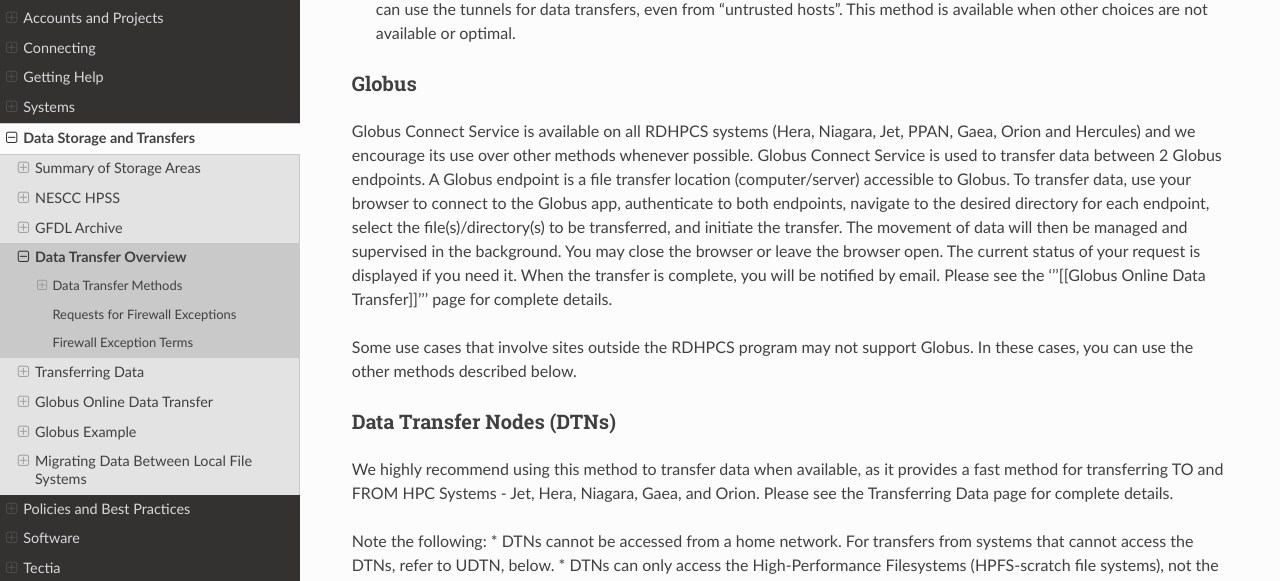
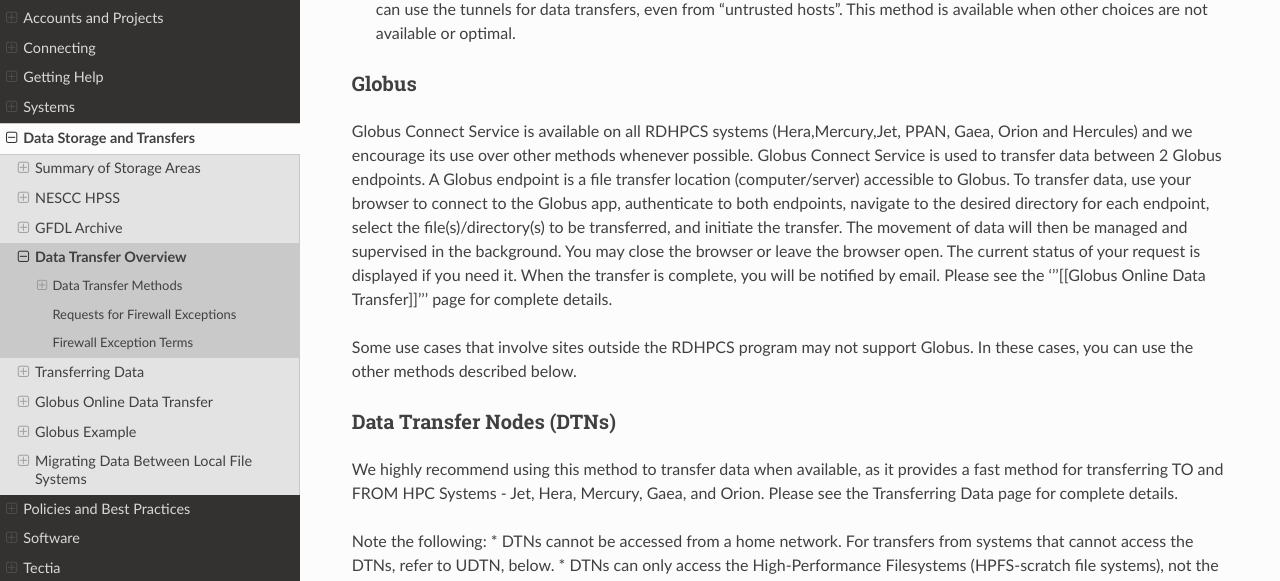
Before and after one commit to NOAA-RDHPCS/noaa-rdhpcs.github.io, a Sphinx documentation site: the page built from source/data/data_transfer_overview.rst, in a window 1280 px wide and 900 px high, scrolled down 610 px. Shown: the part 136-717 px from the top of the window. Built offline with Sphinx 7.4.7 and the Read the Docs theme 3.1.0, drawn with Linux system fonts in a browser that asks for light colours; pages that are not in the unit, such as notebooks, are missing from menus.

Commit message:
niagara changes to Data Transfer and Storage sections

```diff
--- a/source/data/data_transfer_overview.rst
+++ b/source/data/data_transfer_overview.rst
@@ -48,20 +48,18 @@ Data Transfer Methods
 Globus
 ------
 
-Globus Connect Service is available on all RDHPCS systems (Hera,
-Niagara, Jet, PPAN, Gaea, Orion and Hercules) and we encourage its use
-over other methods whenever possible. Globus Connect Service is used
-to transfer data between 2 Globus endpoints. A Globus endpoint is a
-file transfer location (computer/server) accessible to Globus. To
-transfer data, use your browser to connect to the Globus app,
-authenticate to both endpoints, navigate to the desired directory for
-each endpoint, select the file(s)/directory(s) to be transferred, and
-initiate the transfer.  The movement of data will then be managed and
-supervised in the background. You may close the browser or leave the
-browser open. The current status of your request is displayed if you
-need it. When the transfer is complete, you will be notified by email.
-Please see the '''[[Globus Online Data Transfer]]''' page for complete
-details.
+Globus Connect Service is available on all RDHPCS systems (Hera,Mercury,Jet,
+PPAN, Gaea, Orion and Hercules) and we encourage its use over other methods
+whenever possible. Globus Connect Service is used to transfer data between 2
+Globus endpoints. A Globus endpoint is a file transfer location
+(computer/server) accessible to Globus. To transfer data, use your browser to
+connect to the Globus app, authenticate to both endpoints, navigate to the
+desired directory for each endpoint, select the file(s)/directory(s) to be
+transferred, and initiate the transfer.  The movement of data will then be
+managed and supervised in the background. You may close the browser or leave
+the browser open. The current status of your request is displayed if you need
+it. When the transfer is complete, you will be notified by email. Please see
+the '''[[Globus Online Data Transfer]]''' page for complete details.
 
 Some use cases that involve sites outside the RDHPCS program may not
 support Globus. In these cases, you can use the other methods
@@ -74,7 +72,7 @@ Data Transfer Nodes (DTNs)
 
 We highly recommend using this method to transfer data when available,
 as it provides a fast method for transferring TO and FROM HPC Systems
-- Jet, Hera, Niagara, Gaea, and Orion.  Please see the
+- Jet, Hera, Mercury, Gaea, and Orion.  Please see the
 Transferring Data page for complete details.
 
 Note the following:
--- a/source/slurm/gaea_job_overview.rst
+++ b/source/slurm/gaea_job_overview.rst
@@ -114,7 +114,7 @@ or, from the sbatch command line:
 
 .. code-block:: shell
 
-   sbatch --clusters=es --partition=rdtn --nodes=1 --ntasks-per-node=1 /path/to/trasfer_script
+   sbatch --clusters=es --partition=rdtn --nodes=1 --ntasks-per-node=1 /path/to/transfer_script
 
 Allocation
 ----------
```
Also changed, not shown: source/data/globus_online_data_transfer.rst (+6 -6 lines), source/data/nescc_hpss.rst (+8 -8 lines), source/data/summary.rst (+6 -6 lines).
